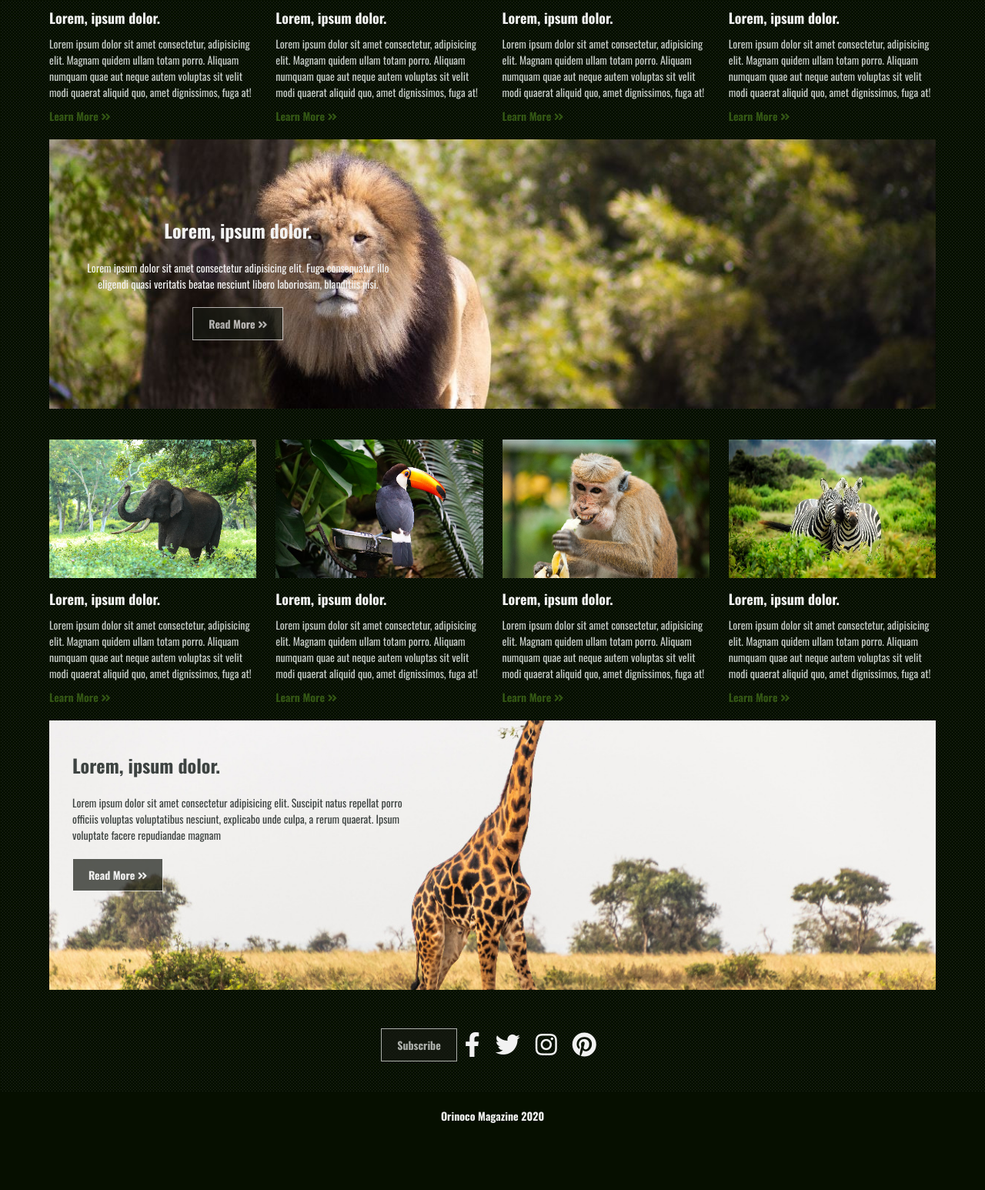
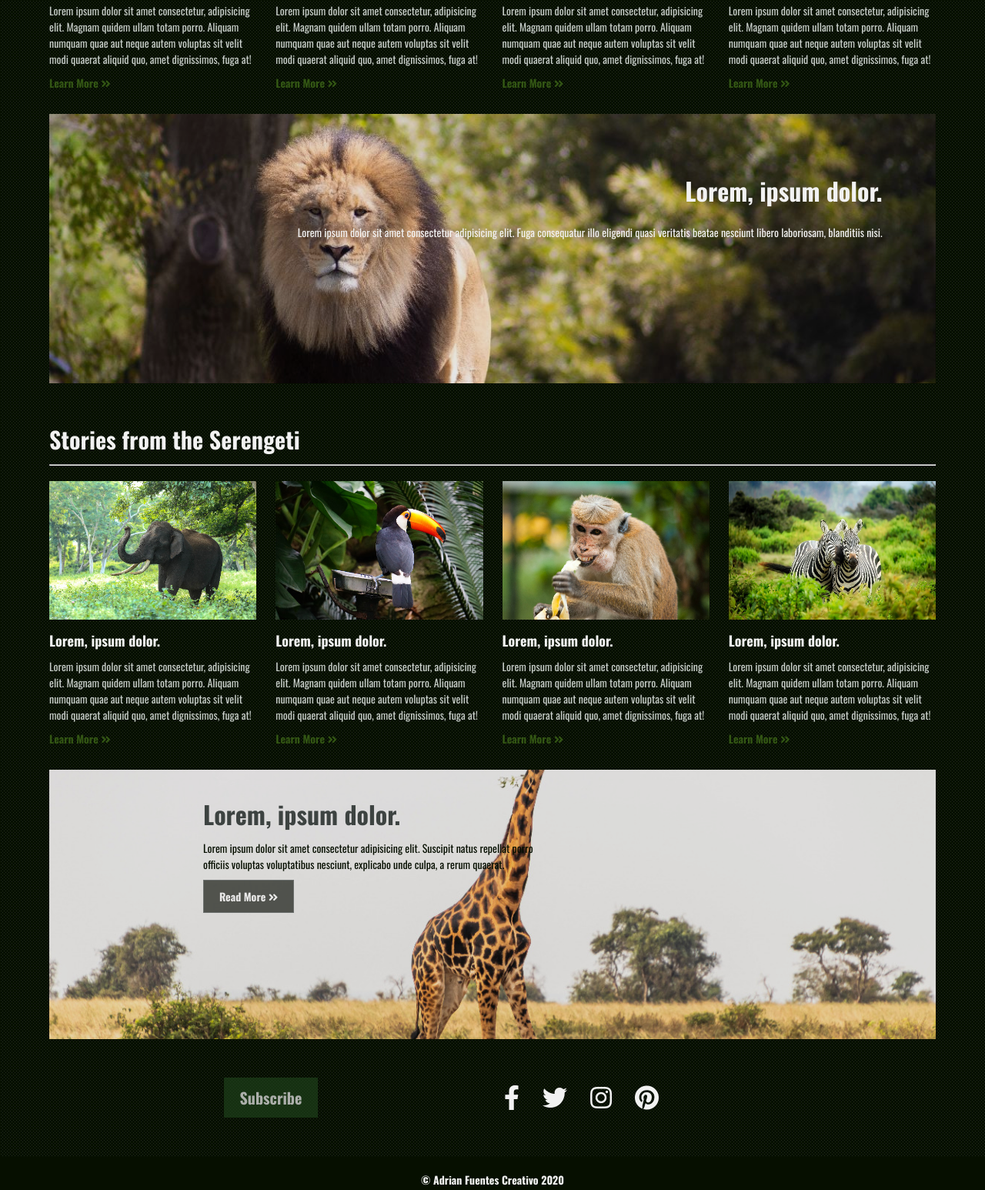
Before and after one commit to a-cincinato/news-page, a plain HTML site: page index.html in a window 1280 px wide. Shown: the part 836-2382 px from the top of the page at 77% size. Before the commit the page ends 2316 px from the top, so only its background shows below. Drawn offline with nearby package versions, Linux system fonts and the light colour scheme.

Commit message:
Orinoco Magazine Fourth Commit: Added to the gh-pages branch the modified index.html and style.css submitted in the Third Commit

```diff
--- a/index.html
+++ b/index.html
@@ -29,22 +29,22 @@
                     <a href="#">Wild Life</a>
                 </li>
                 <li>
-                    <a href="#">Nature</a>
-                </li>
-                <li>
-                    <a href="#">Eco-life</a>
-                </li>
-                <li>
                     <a href="#">Endangered Species</a>
                 </li>
                 <li>
-                    <a href="#">Conservation</a>
+                    <a href="#">Nature & Friends</a>
                 </li>
                 <li>
-                    <a href="#">Our Philosophy</a>
+                    <a href="#">Our Philosphy</a>
                 </li>
                 <li>
                     <a href="#">News</a>
+                </li>
+                <li>
+                    <a href="#">Stories</a>
+                </li>
+                <li>
+                    <a href="#">Subscribe</a>
                 </li>
             </ul>
             <ul class="nav-menu-right">
@@ -58,16 +58,20 @@
         </nav>
         <hr>
 
-        <!--SHOWCASE-->
+        <!--SHOWCASE SHOWCASE-->
         <header class="showcase">
-            <div class="content">
+            <div class="site-title">
                 <h1>Wild Life News and Stories</h1>
-                <p>Lorem ipsum dolor, sit amet consectetur adipisicing elit. Consequatur ratione impedit veritatis optio architecto quaerat ipsa molestiae distinctio aliquam magni, nemo at, illo maiores est aspernatur! Nesciunt illum dolore esse!</p>
-                <a href="#" class="btn">Read More <i class="fas fa-angle-double-right"></i></a>
+                <p>Lorem ipsum dolor sit amet consectetur adipisicing elit. Voluptas, voluptatibus dolores! Inventore minima, sint voluptatem dolore dolor quam voluptas, et in eius temporibus nemo totam!</p>
             </div>
+            <div class="overlay"></div>
         </header>
 
         <!--NEWS CARDS ONE-->
+        <div class="news-title">
+            <h2>News from the Amazonian Rainforest</h2>
+        </div>
+        <hr>
         <div class="news-cards">
             <div>
                 <img src="img/news1.jpg" alt="news1">
@@ -100,11 +104,15 @@
             <div class="content">
                 <h2>Lorem, ipsum dolor.</h2>
                 <p>Lorem ipsum dolor sit amet consectetur adipisicing elit. Fuga consequatur illo eligendi quasi veritatis beatae nesciunt libero laboriosam, blanditiis nisi.</p>
-                <a href="#"class="btn">Read More <i class="fas fa-angle-double-right"></i></a>
             </div>
+            <div class="overlay"></div>
         </section>
 
         <!--NEWS CARDS TWO-->
+        <div class="news-title">
+            <h2>Stories from the Serengeti</h2>
+        </div>
+        <hr>
         <div class="news-cards">
             <div>
                 <img src="img/news5.jpg" alt="news1">
@@ -136,15 +144,18 @@
          <section class="cards-banner-two">
              <div class="content">
                  <h2>Lorem, ipsum dolor.</h2>
-                 <p>Lorem ipsum dolor sit amet consectetur adipisicing elit. Suscipit natus repellat porro officiis voluptas voluptatibus nesciunt, explicabo unde culpa, a rerum quaerat. Ipsum voluptate facere repudiandae magnam</p>
+                 <p>Lorem ipsum dolor sit amet consectetur adipisicing elit. Suscipit natus repellat porro officiis voluptas voluptatibus nesciunt, explicabo unde culpa, a rerum quaerat.</p>
                  <a href="#" class="btn">Read More <i class="fas fa-angle-double-right"></i></a>
              </div>
+             <div class="overlay"></div>
          </section>
 
          <!--SOCIAL-->
          <section class="social">
+             <div class="subscribe">
+                <a href="#" class="btn">Subscribe</a>
+             </div>
              <div class="links">
-                <a href="#" class="btn">Subscribe</a>
                  <a href="#">
                      <i class="fab fa-facebook-f"></i>
                  </a>
@@ -159,12 +170,11 @@
                 </a>
              </div>
          </section>
-
     </div>
 
     <!--FOOTER-->
     <footer class="footer">
-        <h3>Orinoco Magazine 2020</h3>
+        <h3>&copy; Adrian Fuentes Creativo 2020</h3>
     </footer>
 
     <!--SCROLL REVEAL-->
--- a/style.css
+++ b/style.css
@@ -40,6 +40,7 @@ ul{
 
 .nav-brand{
     width: 50px;
+    font-weight: bolder;
 }
 
 /*Navigation Left*/
@@ -78,64 +79,77 @@ hr{
     display: none;
 }
 
-
-/*SHOWCASE*/
+/*SHOWCASE SHOWCASE*/
 .showcase{
     width: 100%;
-    height: 550px;
+    height: 400px;
     background: url(./img/heroimage.jpg) no-repeat center/cover;
-    padding-bottom: 10px 20px;
-    display: flex;
-    flex-direction: column;
-    align-items: center;
-    justify-content: flex-end;
-    margin-bottom: 20px;
+    margin-bottom: 50px;
+    position: relative;
 }
 
-.showcase .content{
-    width: 40%;
-    padding: 40px 0 0 30px;
-    color:#F2F2F2;
+.site-title{
+    position: absolute;
+    top: 50%;
+    transform: translateY(-50%);
+    z-index: 2;
+}
+
+.site-title h1{
+    font-size: 45px;
+    font-weight: bolder;
+    text-align: center;
+}
+
+.site-title p{
+    color: #C8CECA;
+    text-align: center;
+}
+
+.site-title h1,
+.site-title p{
+    margin-bottom: 10px;
 }
 
 .btn{
     cursor: pointer;
     display: inline-block;
-    border: 0;
     font-weight: bold;
-    padding: 10px 20px;
     background: #171A13;
     color: #F2F2F2;
-    font-size: 14px;
-    border: 1px solid #F2F2F2;
+    border: 1px solid #3D4341;
+    padding: 10px 20px;
     opacity: .7;
 }
 
 .btn:hover{
     background: #1E401B;
-    border: 1px solid #C8CECA;
+    border: 1px solid #060F00;
 }
 
-.showcase h1{
-    font-size: 40px;
-    font-weight: bolder;
-}
-
-.showcase p{
-    font-size: 14px;
-}
-.showcase h1,
-.showcase p{
-    margin-bottom: 10px;
+.overlay{
+    width: 100%;
+    height: 100%;
+    position: absolute;
+    top: 0;
+    left: 0;
+    z-index: 1;
+    background: rgba(23, 26, 19, 0.1);
 }
 
 
 /*NEWS CARDS*/
+.news-title{
+    font-size: 20px;
+    font-weight: bold;
+    text-align: left;
+}
+
 .news-cards{
     display: grid;
     grid-template-columns: 1fr 1fr 1fr 1fr;
     gap: 25px;
-    margin: 10px 0;
+    margin: 20px 0;
 }
 
 .news-cards img{
@@ -169,28 +183,33 @@ hr{
     width: 100%;
     height: 350px;
     background: url('./img/banner1.jpg')no-repeat center center/cover;
-    margin-bottom: 40px;
+    margin-bottom: 50px;
+    position: relative;
 }
 
 .cards-banner-one .content{
-    width: 40%;
-    padding: 90px 0 0 30px;
-    color:#F2F2F2;
-    text-align: center;
+    position: absolute;
+    top: 30%;
+    left: 15%;
+    transform: translateY(-50%);
+    z-index: 2;
+    padding: 50px 0 0 150px;
 }
 
 .cards-banner-one h2{
-    font-size: 24px;
+    font-size: 32px;
     font-weight: bold;
+    text-align: right;
 }
 
 .cards-banner-one p{
-    font-size: 14px;
+    color: #F2F2F2;
+    text-align: right;
 }
 
 .cards-banner-one p,
 .cards-banner-one h2{
-    margin: 10px 0 20px 0;
+    margin-bottom: 20px;
 }
 
 /*CARDS BANNER TWO*/
@@ -198,54 +217,72 @@ hr{
     width: 100%;
     height: 350px;
     background: url('./img/banner3.jpg') no-repeat center center/cover;
-    margin-bottom: 40px;
+    margin-bottom: 50px;
+    position: relative;
 }
 
 .cards-banner-two .content{
-    width: 40%;
-    padding: 30px 0 0 30px;
-    color: #F2F2F2;
+    position: absolute;
+    top: 20%;
+    right: 45%;
+    transform: translateY(-50%);
+    z-index: 2;
+    padding: 70px 0 0 200px;
 }
 
 .cards-banner-two h2{
-    font-size: 24px;
+    font-size: 32px;
     font-weight: bold;
+    color: #3D4341;
 }
 
 .cards-banner-two p{
-    font-size: 14px;
+    color: #060F00;
 }
 
 .cards-banner-two p,
 .cards-banner-two h2{
-    margin: 10px 0 20px 0;
-    color: #3D4341;
+    margin: 10px 0 10px 0;
 }
 
 /*SOCIAL*/
 .social{
-    margin: 50px;
+    display: grid;
+    grid-template-columns: repeat(2, 1fr);
+    text-align: center;
+    margin-bottom: 50px;
 }
 
-.social{
-    text-align: center;
-    font-size: 17px;
-    margin-bottom: 40px;
+.subscribe .btn{
+    font-size: 20px;
+    font-weight: bold;
+    background: #1E401B;
+    border: 1px solid #1E401B;
+}
+
+.subscribe .btn:hover{
+    background: #171A13;
+    color: #F2F2F2;
+    border: 1px solid #3D4341;
 }
 
 .links{
     display: flex;
     align-items: center;
-    justify-content: center;
+    justify-content: left;
 }
 
-.link a{
-    margin: 0 30px;
+.links a{
+    margin: 0 10px;
 }
 
 .links a i{
     font-size: 2rem;
-    padding: 0  10px;
+    padding: 0  5px;
+}
+
+.links a i:hover{
+    color: #335614;
 }
 
 /*FOOTER*/
@@ -268,6 +305,7 @@ hr{
         position: absolute;
         top: 0;
         left: 0;
+        z-index: 3;
         background: #171A13;
         height: 100%;
         padding: 30px;
@@ -281,7 +319,7 @@ hr{
     }
 
     .nav-main ul.nav-menu li{
-        padding: 20px;
+        padding: 15px;
         font-size: 14px;
     }
     .nav-main ul.nav-menu-right{
```
